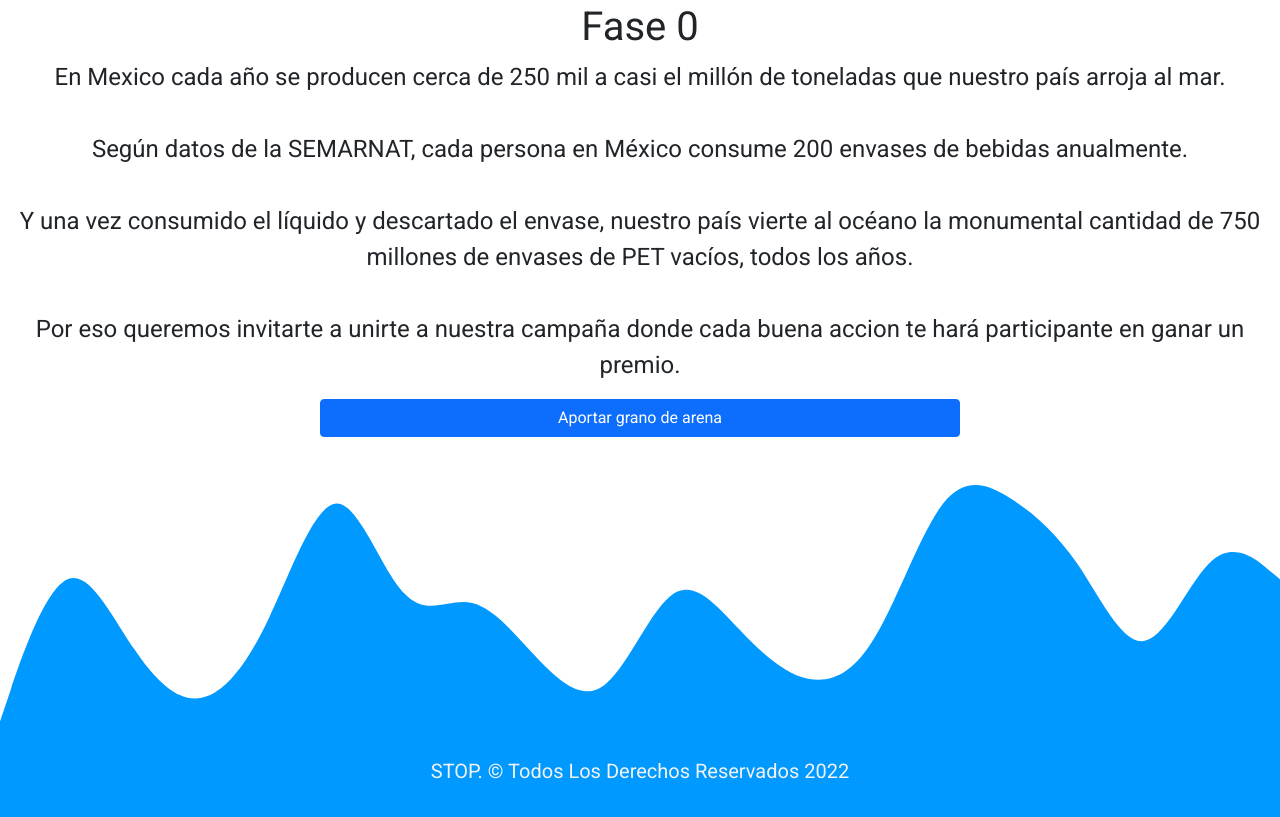
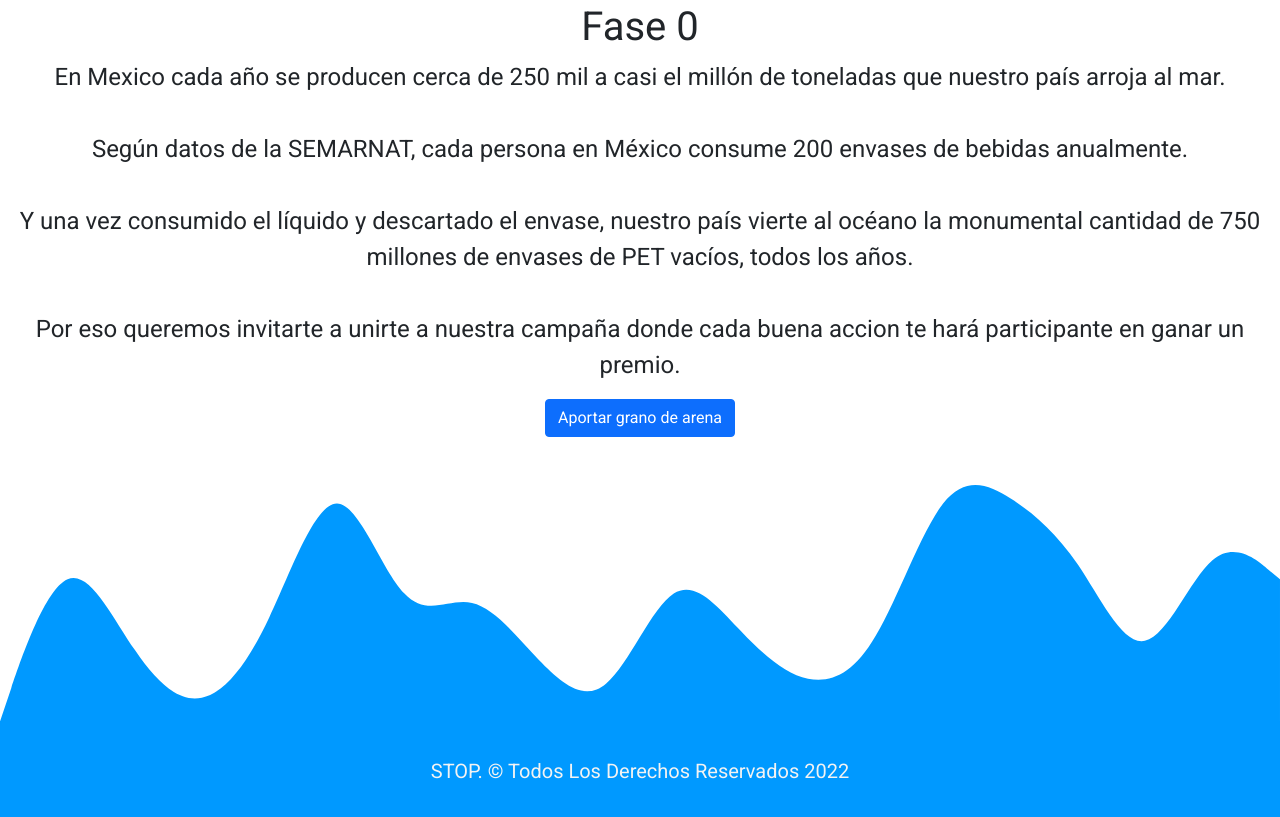
Before and after one commit to oscar-rvr/STOP, a plain HTML site: page index.html in a window 1280 px wide. Shown: the part 834-1651 px from the top of the page. Drawn offline with nearby package versions, Linux system fonts and the light colour scheme.

Commit message:
Add files via upload

```diff
--- a/index.html
+++ b/index.html
@@ -205,9 +205,10 @@
             </p>
         </div>
 
-        <div class="d-grid gap-2 col-6 mx-auto">
-            <button class="btn btn-primary" type="button">Aportar grano de arena</button>
-
+        <div class="d-grid gap-2 justify-content-center mx-auto ">
+            <a href="login.html">
+                <button class="btn btn-primary" type="button">Aportar grano de arena</button>
+            </a>
         </div>
     </section>
 
```
